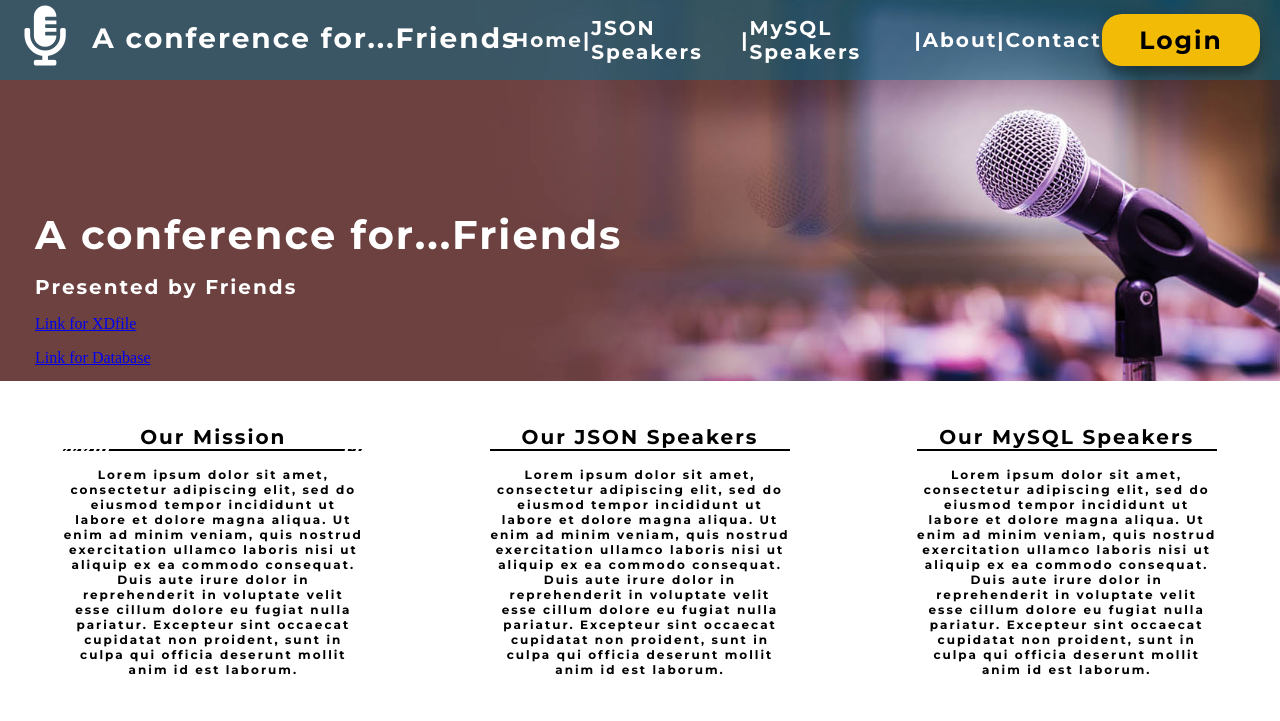
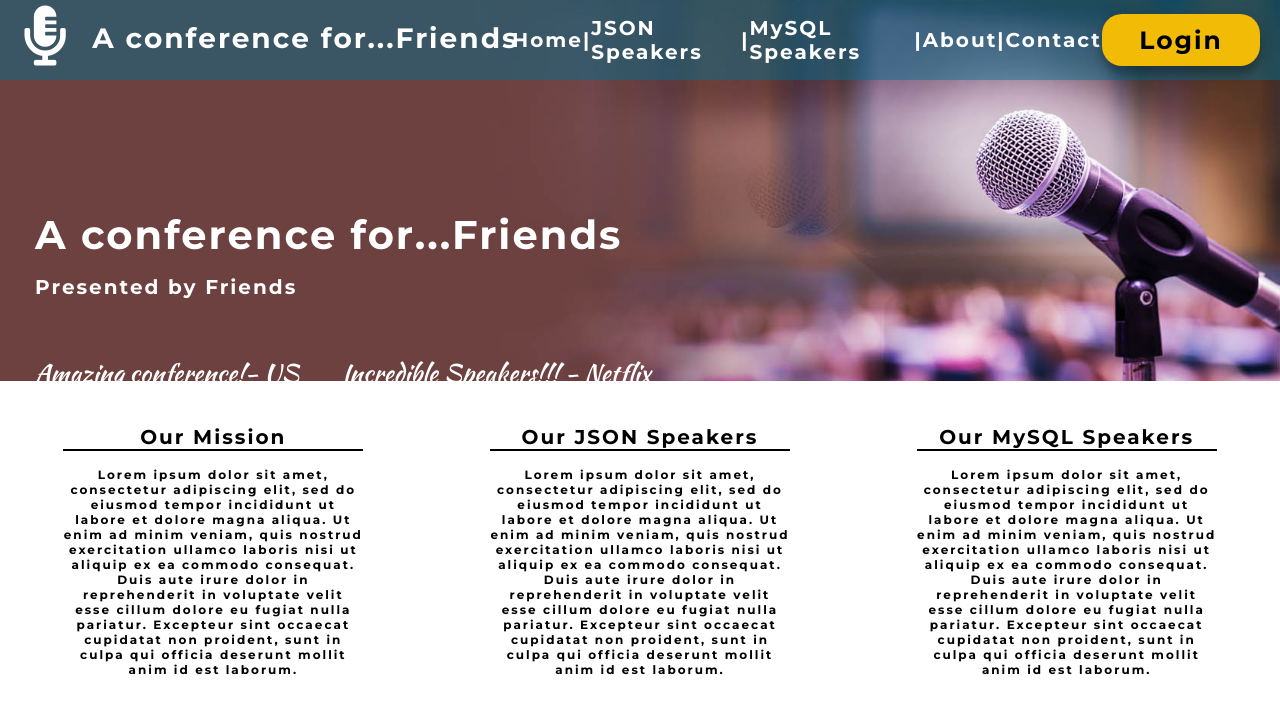
Before and after one commit to ntavasso/n423Coursework, a PHP site: page / in a window 1280 px wide. Shown: the top 721 px of the page. Run offline with PHP 8.4, Linux system fonts and the light colour scheme; some libraries are stand-ins or nearby versions.

Commit message:
changed a couple things

```diff
--- a/speakerListHW/css/styles.css
+++ b/speakerListHW/css/styles.css
@@ -84,7 +84,7 @@
       font-family: "Kaushan Script", cursive;
       font-size: 25px;
       color: white;
-      padding-top: 10px; }
+      padding-top: 40px; }
     .home .banner .title h1 {
       position: relative;
       padding-top: 60px;
--- a/speakerListHW/index.html
+++ b/speakerListHW/index.html
@@ -46,13 +46,7 @@
 
                     <h1>A conference for...Friends</h1>
                     <h2>Presented by Friends</h2>
-                    <p><a href="https://in-info-web4.informatics.iupui.edu/~ntavasso/speakerListHW.xd">Link for
-                            XDfile</a>
-                    </p>
-                    <p><a href="https://in-info-web4.informatics.iupui.edu/phpmyadmin/sql.php?db=ntavasso_db&token=25f5fa3d37d53da5f38b69558196c819&goto=db_structure.php&table=speakers&pos=0">Link
-                            for Database</a>
 
-                    </p>
 
 
                     <div class="quotes">
--- a/speakerListHW/sass/home.scss
+++ b/speakerListHW/sass/home.scss
@@ -21,7 +21,7 @@
         font-family: "Kaushan Script", cursive;
         font-size: 25px;
         color: white;
-        padding-top: 10px;
+        padding-top: 40px;
 
       }
 
```
Also changed, not shown: speakerListHW/README.md.
